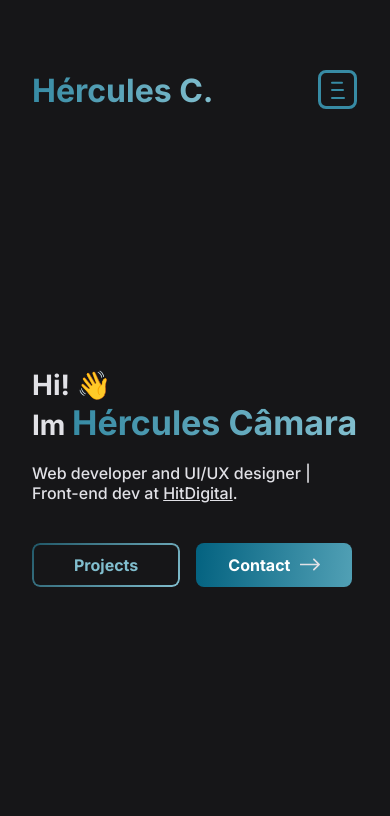
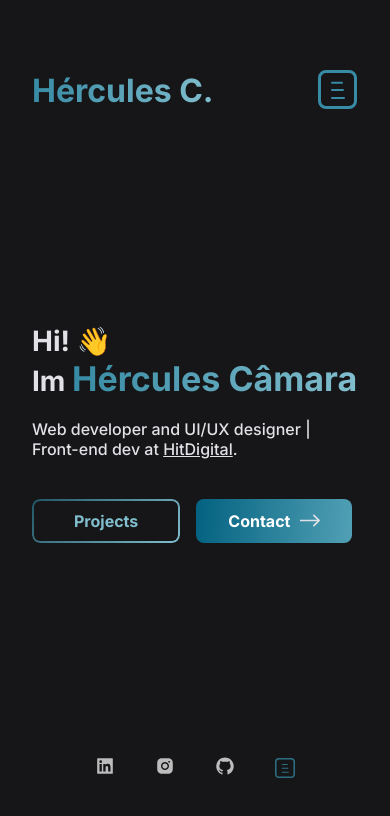
Before and after one commit to HerculesCamara/HerculesCamara-Portfolio, a Next.js app: page / in a window 390 px wide. Shown: the top 816 px of the page. Built offline with nearby package versions, Linux system fonts and the light colour scheme.

Commit message:
feat? footer mobile creating

```diff
--- a/src/components/BurguerMenu/index.tsx
+++ b/src/components/BurguerMenu/index.tsx
@@ -1,6 +1,4 @@
-import Image from "next/image";
 import { Burguer, Container, Item, List, NavigationContainer } from "./styles";
-import burguerMenu from "@/assets/burguer-menu-icon.svg"
 import Link from "next/link";
 import { useRouter } from 'next/router'
 import { useState } from "react";
--- a/src/components/BurguerMenu/styles.ts
+++ b/src/components/BurguerMenu/styles.ts
@@ -1,4 +1,5 @@
 import styled from "styled-components";
+
 import burguerMenu from "@/assets/burguer-menu-icon.svg"
 import burguerMenuClose from "@/assets/burguer-menu-close-icon.svg"
 
@@ -24,7 +25,6 @@ export const Burguer = styled.div<BurguerProps>`
     height: 2.5rem;
     background-image: url(${(props) => props.isOpen ? burguerMenuClose.src : burguerMenu.src});
     background-repeat: no-repeat;
-    content: '';
 `
 
 export const NavigationContainer = styled.div<BurguerProps>`
--- a/src/components/Footer/index.tsx
+++ b/src/components/Footer/index.tsx
@@ -1,6 +1,14 @@
-import { Container, Content, CssBattle, FrontendMentor, GitHub, Instagram, LinkedIn, Rocketseat } from './styles'
+import Link from 'next/link'
+import { useRouter } from 'next/router'
+import { useState } from "react";
+import { AiFillGithub, AiFillInstagram, AiFillLinkedin } from 'react-icons/ai'
+
+import { BurguerMenu, Container, Content, CssBattle, FrontendMentor, GitHub, Instagram, Item, LinkedIn, List, MobileContent, NavigationContainer, Rocketseat } from './styles'
 
 export function Footer() {
+  const { route } = useRouter()
+  const [ toggle, setToggle ] = useState(false)
+
   return (
     <Container>
       <Content>
@@ -47,6 +55,44 @@ export function Footer() {
           Frontend Mentor
         </FrontendMentor>
       </Content>
+      <MobileContent>
+        <a
+          href="https://www.linkedin.com/in/herculescamara/"
+          target="_blank"
+          rel="noreferrer"
+        >
+          <AiFillLinkedin />
+        </a>
+        <a
+          href="https://www.instagram.com/herculescamara_/"
+          target="_blank"
+          rel="noreferrer"
+        >
+          <AiFillInstagram />
+        </a>
+        <a
+          href="https://github.com/HerculesCamara"
+          target="_blank"
+          rel="noreferrer"
+        >
+          <AiFillGithub />
+        </a>
+        <BurguerMenu onClick={() => setToggle(!toggle)} isOpen={toggle}>
+          <NavigationContainer isOpen={toggle}>
+            <List>
+                <Item>
+                    <a href="https://cssbattle.dev/player/herculescamara" target="_blank" rel="noreferrer">CSS Battle</a>
+                </Item>
+                <Item>
+                    <a href="https://app.rocketseat.com.br/me/hercules-camara" target="_blank" rel="noreferrer">Rocketseat</a>
+                </Item>
+                <Item>
+                    <a href="https://www.frontendmentor.io/profile/HerculesCamara" target="_blank" rel="noreferrer">Frontend Mentor</a>
+                </Item>
+            </List>
+          </NavigationContainer>
+        </BurguerMenu>
+      </MobileContent>
     </Container>
   )
 }
--- a/src/components/Footer/styles.ts
+++ b/src/components/Footer/styles.ts
@@ -1,13 +1,12 @@
 import styled from 'styled-components'
+
+import burguerMenu from "@/assets/burguer-menu-icon.svg"
+import burguerMenuClose from "@/assets/burguer-menu-close-icon.svg"
 
 export const Container = styled.footer`
   width: 100%;
 
   bottom: 0;
-
-  @media (max-width: 1000px) {
-    display: none;
-  }
 `
 
 export const Content = styled.footer`
@@ -24,6 +23,10 @@ export const Content = styled.footer`
 
   a {
     color: var(--gray-medium);
+  }
+
+  @media (max-width: 1000px) {
+    display: none;
   }
 `
 
@@ -72,6 +75,90 @@ export const FrontendMentor = styled.a`
     color: var(--white);
   }
 `
+interface BurguerMenuProps {
+  isOpen?: boolean
+}
+
 export const MobileContent = styled.div`
+  padding-bottom: 4rem;
+  max-width: 12.5rem;
+  width: 100%;
+  margin: auto;
 
+  display: flex;
+  justify-content: space-between;
+  align-items: center;
+
+  svg {
+    width: 1.25rem;
+    height: 1.25rem;
+    fill: var(--gray-medium)
+  }
+
+  a {
+    transition: filter 0.2s;
+    :hover {
+      filter: brightness(1.2);
+    }
+  }
+
+  @media (min-width: 1000px) {
+    display: none;
+  }
 `
+
+export const BurguerMenu = styled.div<BurguerMenuProps>`
+  width: 1.25rem;
+  height: 1.25rem;
+  background-image: url(${(props) => props.isOpen ? burguerMenuClose.src : burguerMenu.src});
+  background-repeat: no-repeat;
+  background-size: cover;
+  filter: brightness(0.8);
+
+  cursor: pointer;
+`
+
+export const NavigationContainer = styled.div<BurguerMenuProps>`
+  position: absolute;
+  bottom: 0;
+  width: 10rem;
+  left: -8.7rem;
+  top: -7rem;
+
+  display: ${(props) => (props.isOpen ? 'block' : 'none')};
+
+  border-radius: 8px;
+  overflow: hidden;
+`
+
+export const List = styled.ul`
+  list-style-type: none;
+
+  background-color:hsla(240,4%,9%,1);
+  background-image:
+  radial-gradient(at 120% 120%, hsla(194,50%,43%,0.3) 0px, transparent 50%),
+  radial-gradient(at 0% 0%, hsla(240,4%,9%,0) 0px, transparent 50%);
+
+  border-bottom: 1px solid rgb(255, 255, 255, 0.1);
+`
+
+export const Item = styled.li`
+  text-align: center;
+  color: var(--gray-light);
+  font-weight: 700;
+
+  padding: 0.5rem;
+
+  box-shadow: 0 4px 30px rgba(0, 0, 0, 0.1);
+  backdrop-filter: blur(5px);
+  -webkit-backdrop-filter: blur(5px);
+  border: none;
+
+  transition: filter 0.2s;
+  background: transparent;
+
+  :hover {
+    background: rgba(33, 88, 105, 0.17);
+    filter: brightness(2);
+  }
+`
--- /dev/null
+++ b/src/components/FooterMobile/index.tsx
@@ -0,0 +1,5 @@
+export function FooterMobile(){
+    return (
+        <div></div>
+    )
+}
--- /dev/null
+++ b/src/components/FooterMobile/styles.ts
@@ -0,0 +1,5 @@
+import styled from "styled-components";
+
+export const Container = styled.footer`
+
+`
```
